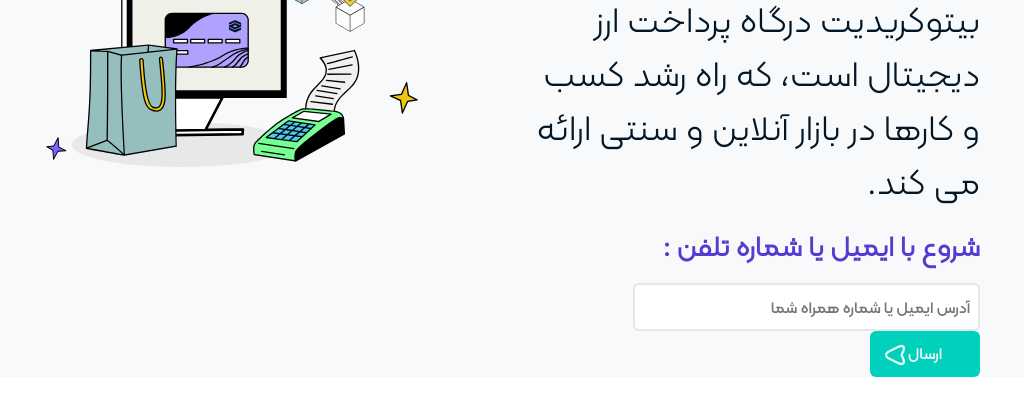
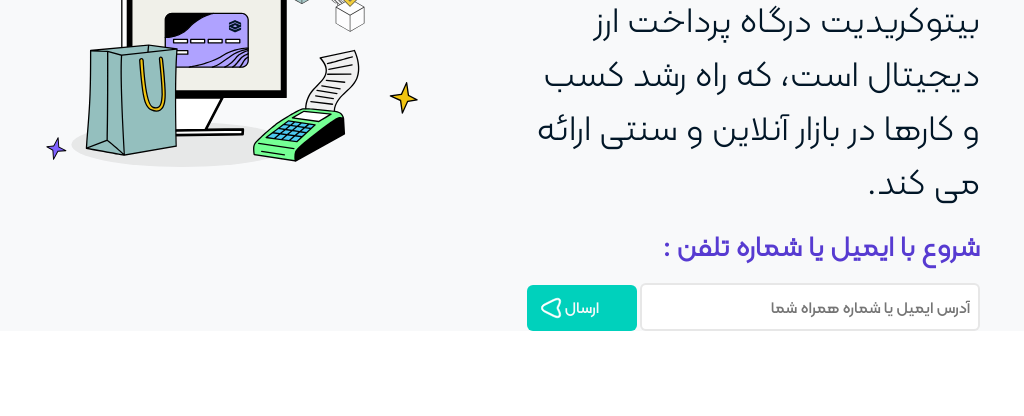
Before and after one commit to Hadiam1373/bito, a website built with Vite: page marketing.html in a window 1024 px wide. Shown: the part 258-674 px from the top of the page. Built offline with nearby package versions, Linux system fonts and the light colour scheme.

Commit message:
change more

```diff
--- a/marketing.css
+++ b/marketing.css
@@ -111,18 +111,24 @@
     }
 
     .btn-sec-1::after {
-       content: "";
+        content: "";
     }
 
-    .title-sec-1{
+    .title-sec-1 {
         font-size: 2.25rem;
     }
 
-    .text-sec-1{
+    .text-sec-1 {
         font-size: 1.75rem;
     }
 
-    .email-text{
+    .email-text {
         font-size: 1.5rem;
     }
 }
+
+@media (max-width: 1200px) and (min-width: 992px) {
+    .inp-sec-1 {
+        width: 340px;
+    }
+}
--- a/marketing.html
+++ b/marketing.html
@@ -27,7 +27,7 @@
 <section class="container-fluid section-1">
     <div class="container">
         <div class="row align-items-start justify-content-between">
-            <div class="col-lg-6 col-md-12 col-sm-12 order-lg-0 order-md-1 order-sm-1">
+            <div class="col-lg-6 col-md-12 col-sm-12 order-lg-0 order-md-1 order-sm-1 order-1">
                 <span class="title-sec-1">
                     انـقلاب در کسب و کار با درگاه پرداخت ارز دیجیتال
                 </span>
@@ -49,7 +49,7 @@
                     </form>
                 </div>
             </div>
-            <div class="col-lg-5 col-md-12 col-sm-12 order-lg-1 order-md-0 order-sm-0">
+            <div class="col-lg-5 col-md-12 col-sm-12 order-lg-1 order-md-0 order-sm-0 order-0">
                 <img width="100%" src="public/image/Animateee.svg" alt="">
             </div>
         </div>
```
